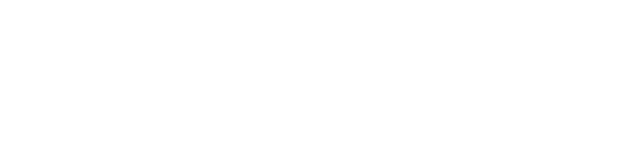
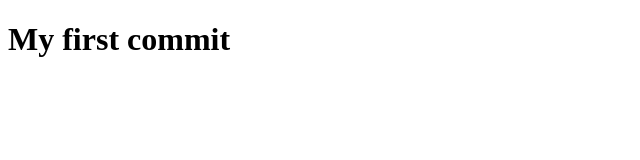
Before and after one commit to Tendras/Tendras.github.io, a plain HTML site: page index.html in a window 1280 px wide. Shown: the whole page, without its empty margins (0-640 px from the left). Drawn offline with Linux system fonts and the light colour scheme.

Commit message:
Update index.html

```diff
--- a/index.html
+++ b/index.html
@@ -6,5 +6,7 @@
     <meta name="viewport" content="width=device-width, initial-scale=1.0" />
     <title>Document</title>
   </head>
-  <body></body>
+  <body>
+    <h1>My first commit</h1>
+  </body>
 </html>
```
